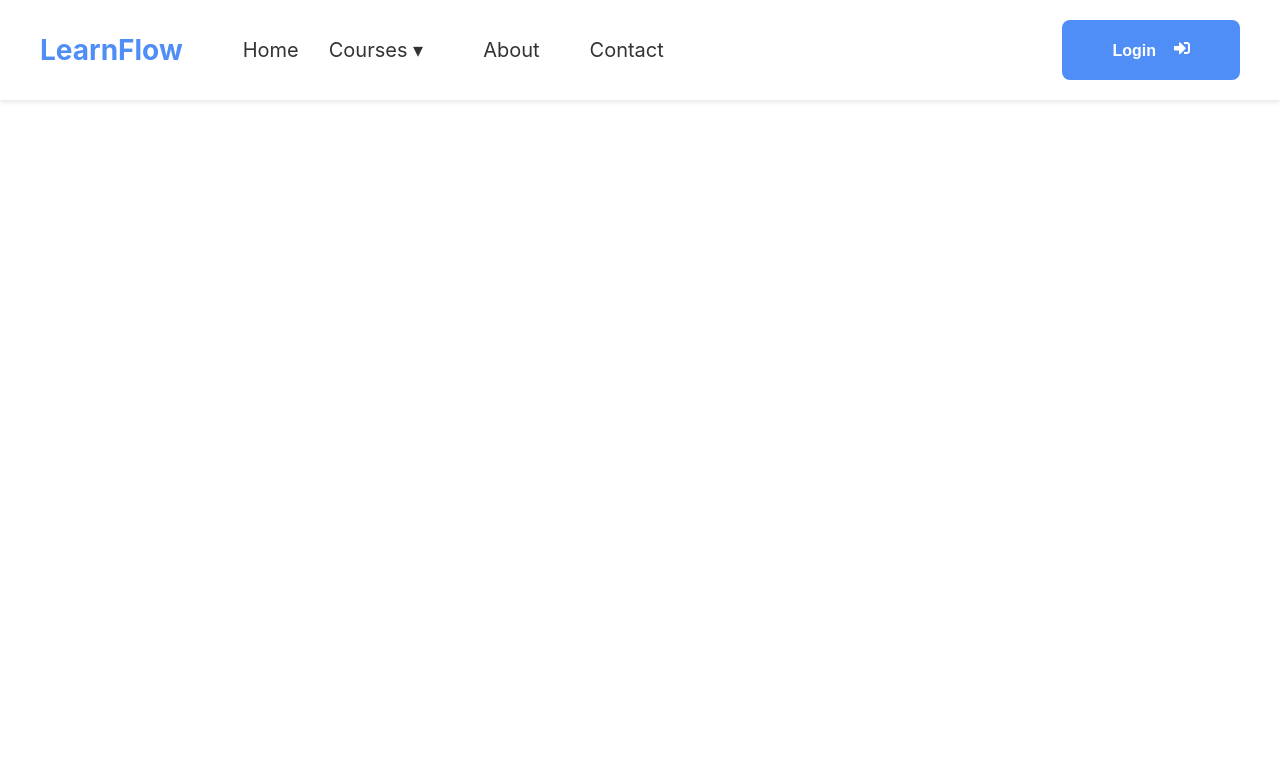
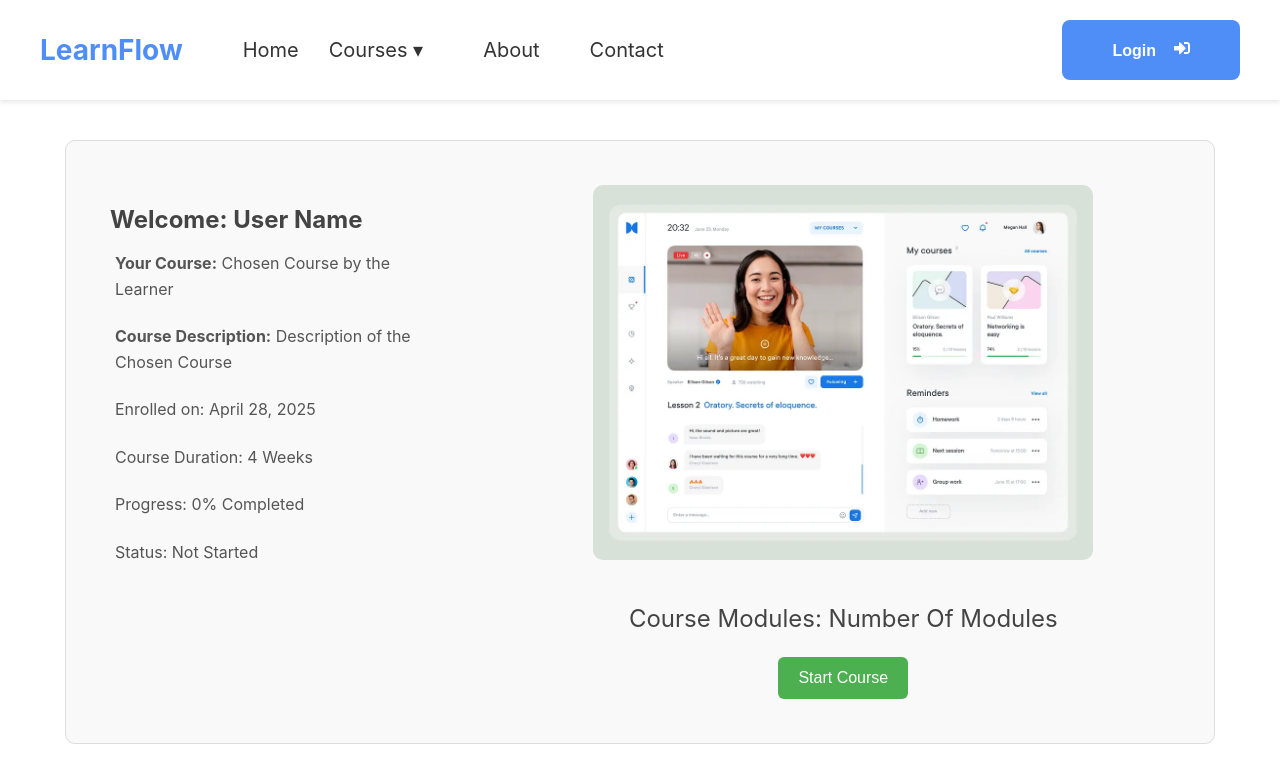
Before and after one commit to lukman8840/LearnFlow, a React (Create React App) app: page /dashboard in a window 1280 px wide. Shown: the top 782 px of the page. Built offline with nearby package versions, Linux system fonts and the light colour scheme.

Commit message:
user dashboard component added

```diff
--- a/src/App.css
+++ b/src/App.css
@@ -1,4 +1,4 @@
-.App {
+/* .App {
   text-align: center;
 }
 
@@ -35,4 +35,4 @@
   to {
     transform: rotate(360deg);
   }
-}
+} */
--- a/src/App.js
+++ b/src/App.js
@@ -7,6 +7,7 @@ import LoginForm from './components/LoginForm';
 import SignUpForm from './components/SignUpForm';
 import Navbar from './components/Navbar';
 import ForgetPassword from './components/ForgetPassword';
+import Dashboard from './components/Dashboard';
 
 function App() {
   return (
@@ -19,6 +20,7 @@ function App() {
         <Route path='/login' element={<LoginForm />} />
         <Route path='/signup' element={<SignUpForm />}/>
         <Route path='/forget-password' element={<ForgetPassword />}/>
+        <Route path='/dashboard' element={<Dashboard />} />
       </Routes>
     </Router>
   );
--- /dev/null
+++ b/src/components/Dashboard.jsx
@@ -0,0 +1,27 @@
+import React from 'react'
+import courseImage from '../assets/L_M_N.webp'
+import '../styles/Dashboard.css'
+
+const Dashboard = () => {
+  return (
+    <div className='dashboard-container'>
+        <div className="user-info">
+            <h2>Welcome: User Name</h2>
+            <p> <strong>Your Course:</strong> Chosen Course by the Learner</p>
+            <p> <strong>Course Description:</strong> Description of the Chosen Course</p>
+            <p>Enrolled on: April 28, 2025</p>
+            <p>Course Duration: 4 Weeks</p>
+            <p>Progress: 0% Completed</p>
+            <p>Status: Not Started</p>
+        </div>
+        <div className="course-info">
+            <img src={courseImage} alt="course-image" />
+            <p>course modules: Number of Modules</p>
+            <button>Start Course</button>
+        </div>
+
+    </div>
+  )
+}
+
+export default Dashboard
--- a/src/components/ForgetPassword.jsx
+++ b/src/components/ForgetPassword.jsx
@@ -4,7 +4,6 @@ import { Link } from 'react-router-dom';
 const ForgetPassword = () => {
     const [email, setEmail] = useState('');
     const [submitted, setSubmitted] = useState(false);
-
 
     const handleSubmit = (e) => {
         e.preventDefault();
--- a/src/components/LoginForm.jsx
+++ b/src/components/LoginForm.jsx
@@ -1,8 +1,9 @@
 import React, { useState } from 'react'
 import '../styles/Auth.css'
-import { Link } from 'react-router-dom';
+import { Link, useNavigate } from 'react-router-dom';
 
 const LoginForm = () => {
+    const navigate = useNavigate()
 
     const [formData, setFormData] = useState({
         email: '',
@@ -18,6 +19,8 @@ const LoginForm = () => {
     const handleSubmit = (e) => {
         e.preventDefault();
         console.log('logging in with:', formData)
+        navigate('/dashboard')
+
     }
 
   return (
--- /dev/null
+++ b/src/styles/Dashboard.css
@@ -0,0 +1,58 @@
+.dashboard-container{
+    display: flex;
+    justify-content: space-between;
+    width: 1100px;
+    padding: 24px;
+    margin: 40px auto;
+    align-items: flex-start;
+    gap: 40px;
+    border: 1px solid #ddd;
+    border-radius: 10px;
+    background-color: #f9f9f9;
+}
+.user-info {
+    flex: 1;
+    max-width: 400px;
+    padding: 20px;
+    text-align: left;
+}
+.user-info h2 {
+    color: #444;
+    font-size: 24px;
+    margin-bottom: 10px;
+}
+.user-info p {
+    margin: 12px 0;
+    line-height: 1.6;
+    padding: 5px;
+    color: #555;
+    font-weight: 380;
+}
+.course-info {
+    flex: 2;
+    padding: 20px;
+    text-align: center;
+}
+.course-info img {
+    width: 100%;
+    max-width: 500px;
+    margin-bottom: 16px;
+    border-radius: 10px;
+}
+.course-info p {
+    font-size: 24px;
+    text-transform: capitalize;
+    color: #444;
+}
+.course-info button {
+    padding: 12px 20px;
+    background-color: #4caf50;
+    color: #fff;
+    border: none;
+    font-size: 16px;
+    cursor: pointer;
+    border-radius: 6px;
+}
+.course-info button:hover {
+    background-color: #45a049;
+}
```
Also changed, not shown: src/assets/L_M_N.webp (added).
